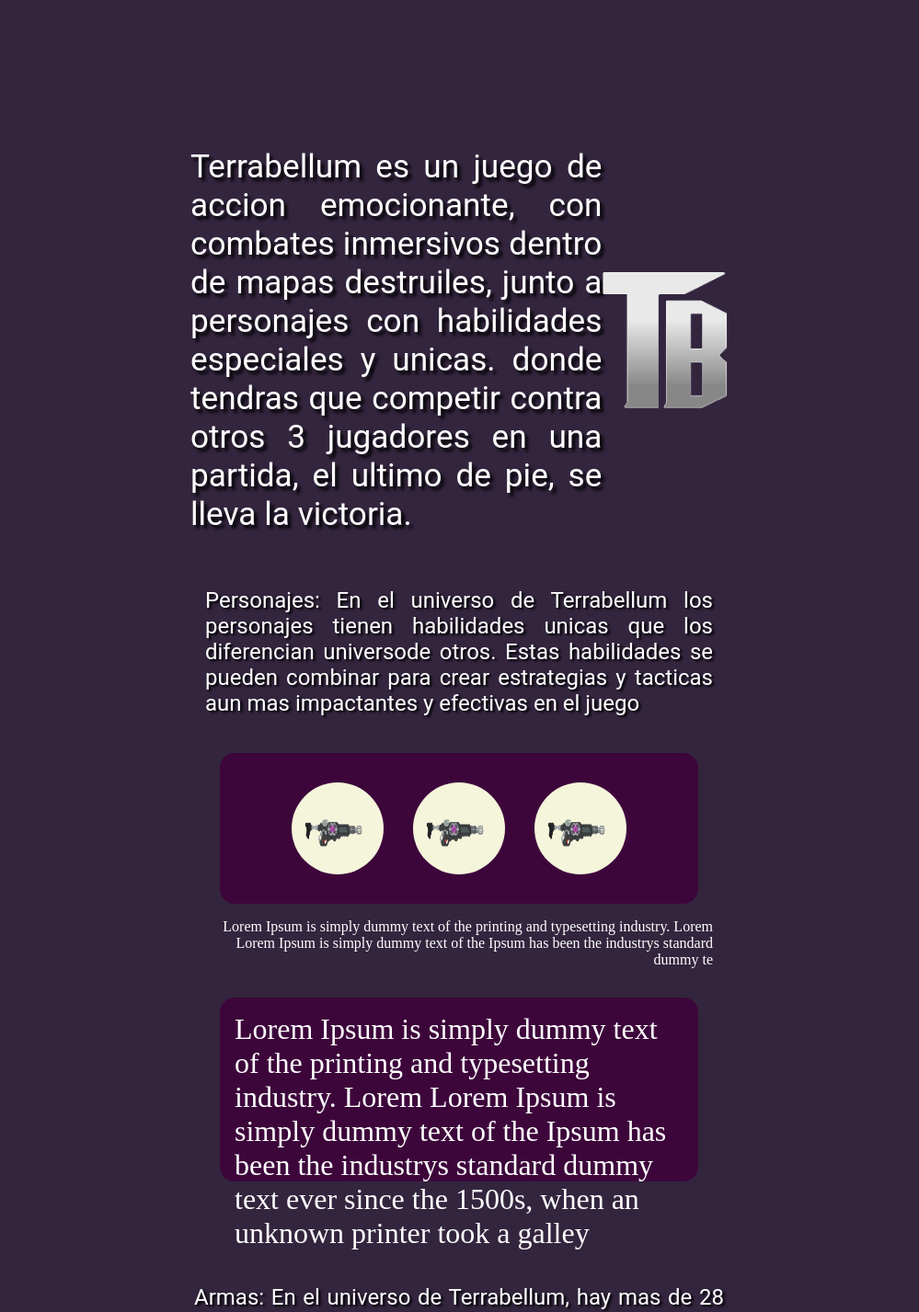
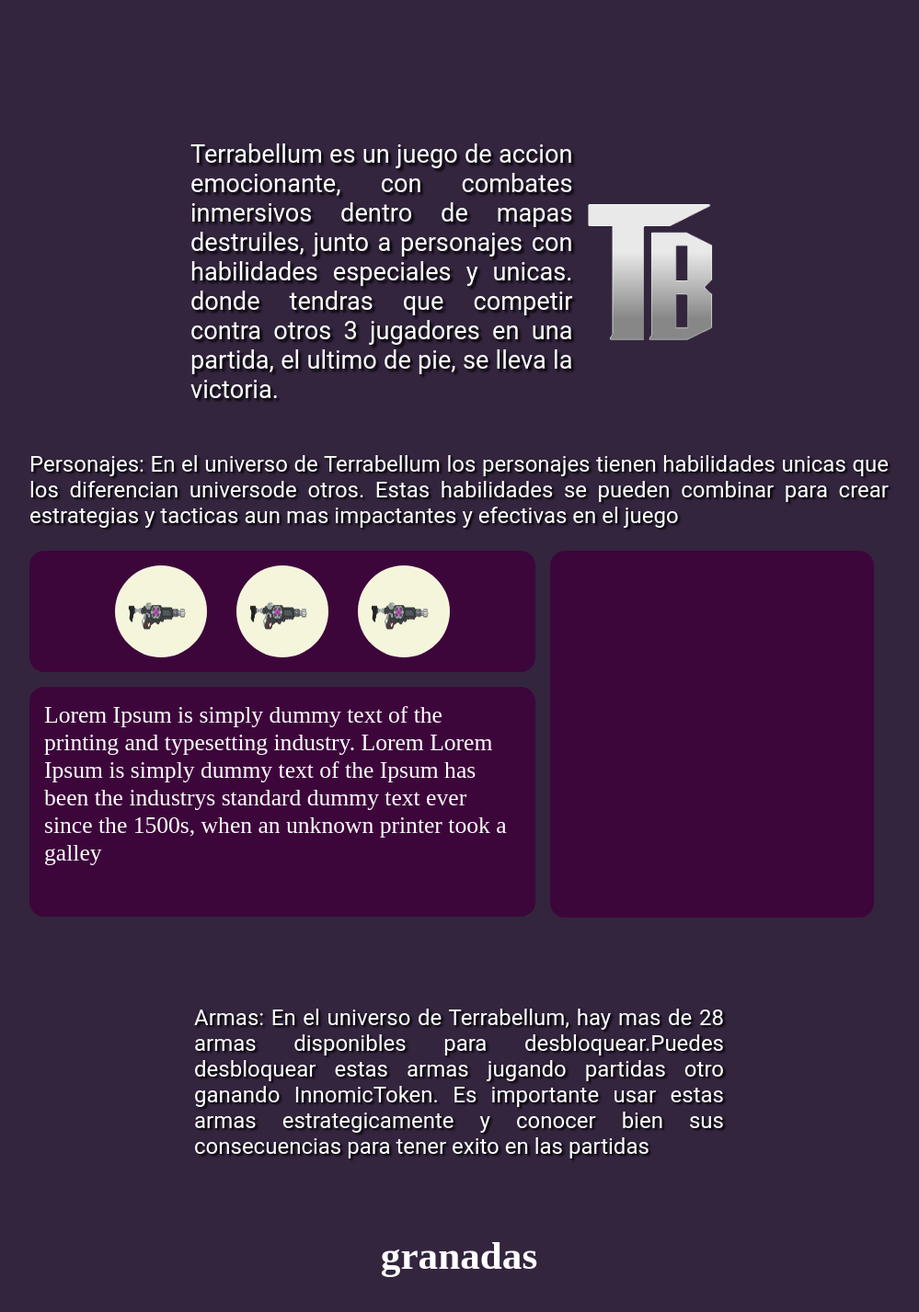
Before and after one commit to RicardoGanter/TerraBellum.github.io, a Next.js app: page / in a window 1280 px wide. Shown: the part 1760-3187 px from the top of the page at 92% size, without its empty margins (141-1140 px from the left). Built offline with nearby package versions, Linux system fonts and the light colour scheme.

Commit message:
grafico animado

```diff
--- /dev/null
+++ b/components/grafico.jsx
@@ -0,0 +1,72 @@
+import { useEffect, useRef } from 'react';
+import Chart from 'chart.js/auto';
+import { getRelativePosition } from 'chart.js/helpers';
+import { Line } from "react-chartjs-2";
+const Grafico = () => {
+  const data = {
+    labels: ["January", "February", "March", "April", "May", "June"],
+    datasets: [
+      {
+        label: "My First Dataset",
+        data: [20, 59, 80, 81, 56, 55, 40],
+        fill: false,
+        borderColor: "rgb(75, 192, 192)",
+        tension: 0.1
+      },
+      {
+        label: "My Second Dataset",
+        data: [28, 48, 40, 19, 86, 27, 90],
+        fill: false,
+        borderColor: "rgb(255, 99, 132)",
+        tension: 0.1
+      }
+    ]
+  };
+
+  const options = {
+    responsive: true,
+    plugins: {
+      title: {
+        display: true,
+        text: "Line Chart with drawTime"
+      }
+    },
+    interaction: {
+      intersect: false,
+    },
+    scales: {
+      x: {
+        display: true,
+        title: {
+          display: true,
+          text: "Month"
+        }
+      },
+      y: {
+        display: true,
+        title: {
+          display: true,
+          text: "Value"
+        }
+      }
+    },
+    animations: {
+      tension: {
+        duration: 1000,
+        easing: 'linear',
+        from: 1,
+        to: 0,
+        loop: true
+      }
+    },
+    elements: {
+      line: {
+        drawTime: "afterDatasetsDraw" // use 'afterDatasetsDraw' option
+      }
+    }
+  };
+
+  return <Line data={data} options={options} />;
+};
+
+export default Grafico;
--- a/components/texto.js
+++ b/components/texto.js
@@ -53,17 +53,14 @@ const Texto = () => {
               aun mas impactantes y efectivas en el juego
             </p>
           </div>
-          <div>
+          <div style={{display: 'flex'}}>
+          <div className={styles.cointainhabilidadgift}>
           <div className={styles.containhabilidad}>
             <Image src={Arma} className={styles.hability} alt='Habilidad' onClick={()=>{ setHabilidad(1)}}/>
             <Image src={Arma} className={styles.hability} alt='Habilidad' onClick={()=>{ setHabilidad(2)}}/>
             <Image src={Arma} className={styles.hability} alt='Habilidad' onClick={()=>{ setHabilidad(3)}}/>
           </div>
-          <div>Lorem Ipsum is simply dummy text of the printing and typesetting industry. Lorem
-                Lorem Ipsum is simply dummy text of the
-                  Ipsum has been the industrys standard dummy te</div>
-        </div>
-        { habilidad == 1 ? (
+          { habilidad == 1 ? (
                <div className={styles.Hb1}>
                 <div>Lorem Ipsum is simply dummy text of the printing and typesetting industry. Lorem
                 Lorem Ipsum is simply dummy text of the
@@ -81,8 +78,12 @@ const Texto = () => {
                </div> )
 
         :null}
+
         </div>
+        <div className={styles.gift}></div>
 
+        </div>
+        </div>
         {/* CONTAIN ARMS */}
 
         <div className={styles.contenedorArmas}>
--- a/pages/index.js
+++ b/pages/index.js
@@ -4,6 +4,7 @@ import Footer from "@/components/footer";
 import TextoCloacas from "@/components/miembros";
 import Nftcartas from "@/components/nftcartas.jsx";
 import InicialText from "@/components/inicialTexto";
+import Grafico from "@/components/grafico.jsx";
 // import Chart from "@/components/Chart";
 export default function Home() {
   return (
@@ -13,6 +14,7 @@ export default function Home() {
         <Texto />
         {/* <Chart /> */}
         <Nftcartas />
+        <Grafico/>
         <TextoCloacas />
       </Layout>
     </div>
--- /dev/null
+++ b/styles/grafico.module.scss
@@ -0,0 +1,16 @@
+
+.contain{
+    margin: 4rem auto;
+    width: 700px;
+    height: 500px;
+    background-color: red;
+    display: flex;
+    flex-direction: row;
+    .grafico{
+        width: 65%;
+    background-color: rebeccapurple;
+    }
+    .infografico{
+    background-color: green;
+    }
+}
--- a/styles/texto.module.scss
+++ b/styles/texto.module.scss
@@ -14,10 +14,15 @@
   align-items: center;
   margin: 0rem 2rem;
   *{
-    font-size: 2.2rem;
+    font-size: 1.7rem;
   }
 }
+.imagenTB {
+  margin: 0 1rem ;
+  width: 175px;
+  height: 200px;
 
+}
 //contain person
 .contenedorPersonajes {
   display: flex;
@@ -26,16 +31,25 @@
   margin: 0 3rem;
 }
 
+.cointainhabilidadgift{
+  display: flex;
+  flex-direction: column;
+}
+.gift{
+  margin: 0 1rem;
+  width: 20rem;
+  height: 367px;
+  padding: 1rem;
+  border-radius: 1rem;
+  background-color: #3d063b;
+}
 .containhabilidad{
   display: flex;
   flex-direction: row;
   justify-content: center;
-  margin: 1rem;
-  padding: 1rem;
   border-radius: 1rem;
   background-color: #3d063b;
 }
-
 .hability{
   background-color: beige;
   margin: 1rem;
@@ -46,10 +60,11 @@
 }
 .Hb1{
   text-align: start;
-  margin: 2rem 1rem;
+  margin: 1rem 0;
   border-radius: 1rem;
-  height: 200px;
-  font-size: 2rem;
+  width: 550px;
+  height: 250px;
+  font-size: 1.6rem;
   background-color: #3d063b;
   *{
     margin: 1rem;
@@ -64,15 +79,9 @@
   margin: 0 10%;
 }
 .contenedorImagenArmas {
-  margin: 10rem 0;
+  margin: 3rem 0;
   display: grid;
   grid-template-columns: 1fr 1fr 1fr;
-}
-
-.imagenTB {
-  width: 175px;
-  height: 200px;
-
 }
 
 .imagenHud {
@@ -81,10 +90,14 @@
 }
 
 .textoimagenarmas {
-  position: absolute;
-  top: 0;
-  left: 50%;
-  transform: translateX(-50%);
+  margin: 5rem 0 0 0;
+  align-items: center;
+  text-align: center;
+  font-size: 2.7rem;
+  // position: absolute;
+  // top: 10px;
+  // left: 50%;
+  // transform: translateX(-50%);
 }
 .imagenArma {
   margin: 1rem;
```
Also changed, not shown: 1 other file (tests, documents, lock files or other folders).
